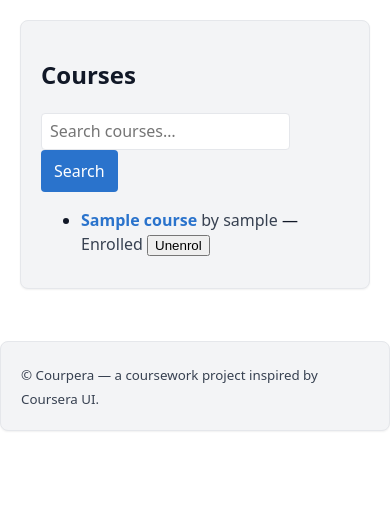
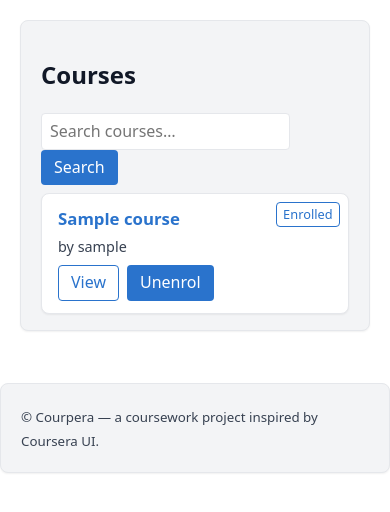
Before and after one commit to blob451/Courpera, a Django app: page /courses/ in a window 390 px wide. Shown: the part 191-703 px from the top of the page. Run offline with Django 5.2, Linux system fonts and the light colour scheme; a user stored in the database is signed in; tables that the repository leaves empty hold one stand-in row (values such as "Sample post"); parts of the project's set-up code (start-up, migrations or seed data) failed here and were passed over.

Commit message:
14.03: cards + hero; enrolled badge; button polish
- Replace courses list with a responsive card grid (3/2/1 columns).
- Add top-right “Enrolled” badge on student cards.
- Add hero section on course detail with primary CTA (Enrol/Unenrol/Edit), calendar link, and “Flexible deadlines” badge; breadcrumbs retained.
- Button polish: center text on .btn via inline-flex; add .btn-secondary for “View” so it matches the primary button family.
- Strict CSP preserved (no inline styles/scripts); class-based styling only.
- No migrations; static assets/templates updated; tests unchanged.

```diff
--- a/static/css/base.css
+++ b/static/css/base.css
@@ -45,8 +45,10 @@ a:hover, a:focus { text-decoration: underline; }
 
 /* Inputs */
 .input { padding: .35rem .5rem; border: 1px solid var(--cp-colour-border); border-radius: var(--cp-radius-1); font: inherit; }
-.btn { display: inline-block; padding: .5rem .75rem; border-radius: var(--cp-radius-1); border: 1px solid transparent; background: var(--cp-colour-primary); color: #fff; font: inherit; cursor: pointer; text-decoration: none; }
+.btn { display: inline-flex; align-items: center; justify-content: center; padding: .45rem .75rem; border-radius: var(--cp-radius-1); border: 1px solid transparent; background: var(--cp-colour-primary); color: #fff; font: inherit; cursor: pointer; text-decoration: none; line-height: 1.2; }
 .btn:hover, .btn:focus { filter: brightness(0.95); }
+.btn-secondary { display: inline-flex; align-items: center; justify-content: center; padding: .45rem .75rem; border-radius: var(--cp-radius-1); border: 1px solid var(--cp-colour-primary); background: transparent; color: var(--cp-colour-primary); text-decoration: none; line-height: 1.2; }
+.btn-secondary:hover, .btn-secondary:focus { background: rgba(42,115,204,0.06); }
 .btn-link { background: none; border: 0; padding: 0; color: var(--cp-colour-primary); cursor: pointer; font: inherit; }
 .btn-link:hover, .btn-link:focus { text-decoration: underline; }
 
@@ -59,3 +61,18 @@ a:hover, a:focus { text-decoration: underline; }
 .w-80 { width: 80%; }
 .avatar { width: 24px; height: 24px; vertical-align: middle; border-radius: 50%; }
 .mb-2 { margin-bottom: .5rem; }
+
+/* Course cards */
+.card-grid { display: grid; grid-template-columns: repeat(3, minmax(0, 1fr)); gap: 1rem; }
+@media (max-width: 1024px) { .card-grid { grid-template-columns: repeat(2, minmax(0, 1fr)); } }
+@media (max-width: 640px) { .card-grid { grid-template-columns: 1fr; } }
+.card { position: relative; background: #fff; border: 1px solid var(--cp-colour-border); border-radius: var(--cp-radius-2); box-shadow: var(--cp-shadow-1); padding: .75rem 1rem; }
+.card h3 { margin: 0 0 .25rem 0; font-size: 1.05rem; }
+.card .meta { color: var(--cp-colour-muted); font-size: .9rem; margin-bottom: .5rem; }
+.card .actions { display: flex; gap: .5rem; align-items: center; flex-wrap: wrap; }
+.card-status { position: absolute; top: .5rem; right: .5rem; }
+
+/* Course hero */
+.hero { display: grid; gap: .5rem; }
+.hero-actions { display: flex; gap: .5rem; align-items: center; flex-wrap: wrap; margin-top: .25rem; }
+.badge { display: inline-block; font-size: .8rem; color: var(--cp-colour-primary); border: 1px solid var(--cp-colour-primary); border-radius: var(--cp-radius-1); padding: .1rem .4rem; }
--- a/templates/courses/list.html
+++ b/templates/courses/list.html
@@ -11,31 +11,36 @@
       </form>
     {% endif %}
     {% if request.user.is_authenticated and role == 'teacher' %}
-      <p><a href="/courses/create/">Create a course</a></p>
+      <p><a class="btn" href="/courses/create/">Create a course</a></p>
     {% endif %}
-    <ul>
+    <div class="card-grid">
       {% for c in courses %}
-        <li>
-          <strong><a href="/courses/{{ c.id }}/">{{ c.title }}</a></strong>
-          <span class="muted">by {{ c.owner.username }}</span>
+      <article class="card">
+        {% if request.user.is_authenticated and role == 'student' and c.id in enrolled_ids %}
+          <span class="badge card-status">Enrolled</span>
+        {% endif %}
+        <h3><a href="/courses/{{ c.id }}/">{{ c.title }}</a></h3>
+        <div class="meta">by {{ c.owner.username }}</div>
+        <div class="actions">
+          <a class="btn btn-secondary" href="/courses/{{ c.id }}/">View</a>
           {% if request.user.is_authenticated and role == 'student' %}
             {% if c.id in enrolled_ids %}
-              — <span class="muted">Enrolled</span>
               <form method="post" action="/courses/{{ c.id }}/unenrol/" class="inline">
                 {% csrf_token %}
-                <button type="submit">Unenrol</button>
+                <button type="submit" class="btn">Unenrol</button>
               </form>
             {% else %}
               <form method="post" action="/courses/{{ c.id }}/enrol/" class="inline">
                 {% csrf_token %}
-                <button type="submit">Enrol</button>
+                <button type="submit" class="btn">Enrol</button>
               </form>
             {% endif %}
           {% endif %}
-        </li>
+        </div>
+      </article>
       {% empty %}
-        <li>No courses yet.</li>
+      <div class="muted">No courses yet.</div>
       {% endfor %}
-    </ul>
+    </div>
   </section>
 {% endblock %}
```
Also changed, not shown: templates/courses/detail.html (+18 -5 lines).
